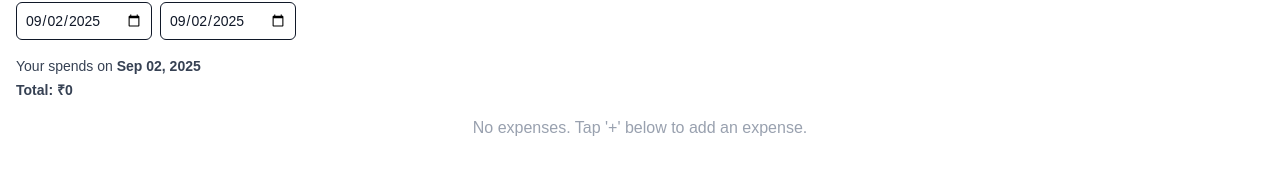
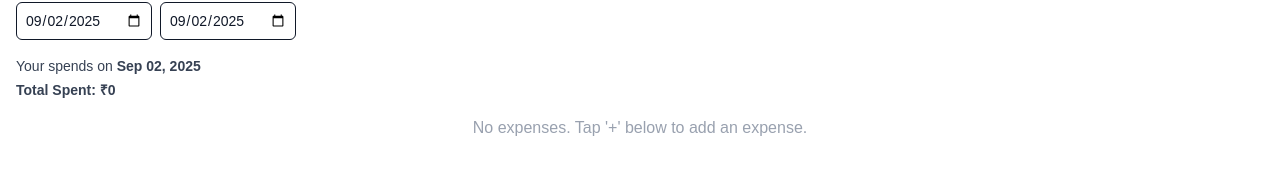
Before and after one commit to ramblersm/spentit, a Next.js app: page / in a window 1280 px wide. Shown: the part 126-296 px from the top of the page. Built offline with nearby package versions, Linux system fonts and the light colour scheme.

Commit message:
Update page.tsx

```diff
--- a/src/app/page.tsx
+++ b/src/app/page.tsx
@@ -108,7 +108,7 @@ export default function Home() {
               </>
             )}
             <div className="text-md font-semibold mt-1">
-              Total: ₹{totalInRange}
+              Total Spent: ₹{totalInRange}
             </div>
           </div>
         )}
```
